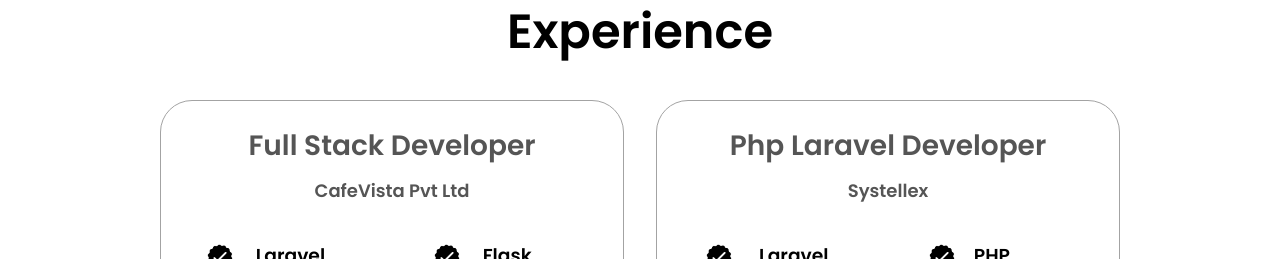
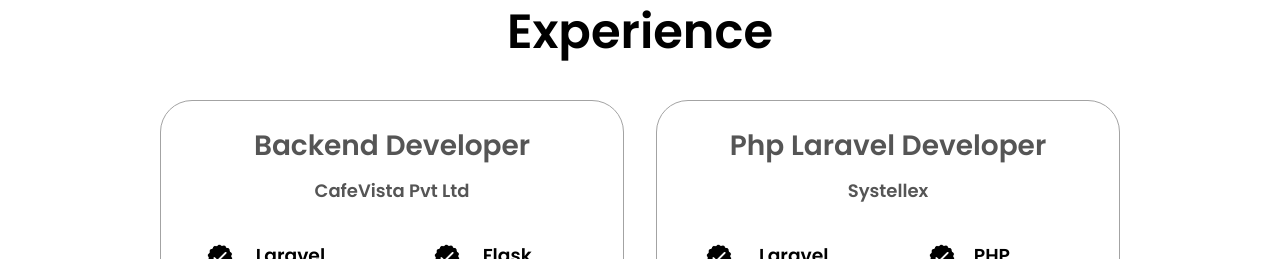
Before and after one commit to asad78698/myportfoliowebsite, a plain HTML site: page index.html in a window 1280 px wide. Shown: the part 1700-1959 px from the top of the page. Drawn offline with Linux system fonts and the light colour scheme.

Commit message:
Update index.html

```diff
--- a/index.html
+++ b/index.html
@@ -106,7 +106,7 @@
     <div class="experience-details-container">
       <div class="about-containers">
         <div class="details-container">
-          <h2 class="experience-sub-title">Full Stack Developer <br> <span style="font-size: 18px;">CafeVista Pvt
+          <h2 class="experience-sub-title">Backend Developer <br> <span style="font-size: 18px;">CafeVista Pvt
               Ltd
             </span></h2>
           <div class="article-container">
```
